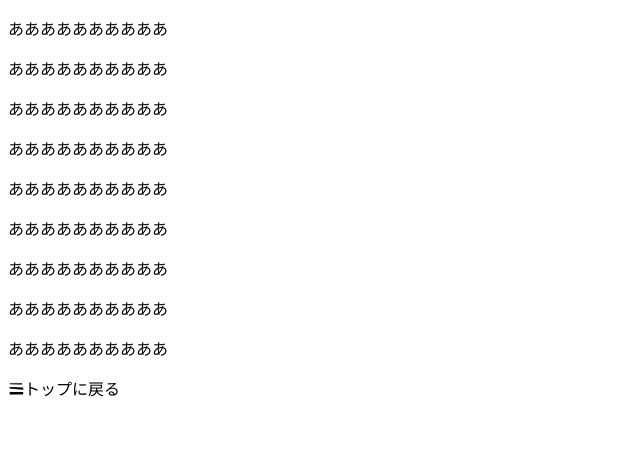
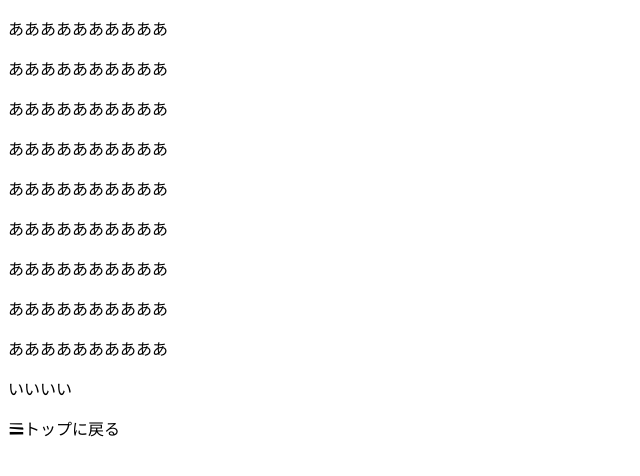
Before and after one commit to fushimik/test, a plain HTML site: page index.html in a window 1280 px wide. Shown: the whole page, without its empty margins (0-640 px from the left). Drawn offline with Linux system fonts and the light colour scheme.

Commit message:
二回目

```diff
--- a/index.html
+++ b/index.html
@@ -26,6 +26,7 @@
 	<p>ああああああああああ</p>
 	<p>ああああああああああ</p>
 	<p>ああああああああああ</p>
+	いいいい
 	<p><span class="icon">a</span>トップに戻る</p>
 </body>
 </html>
```
